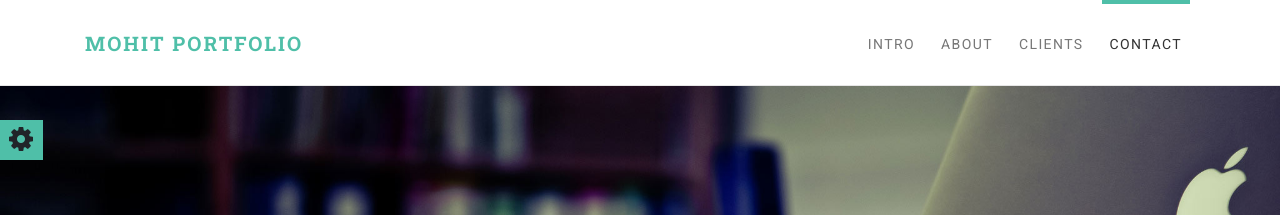
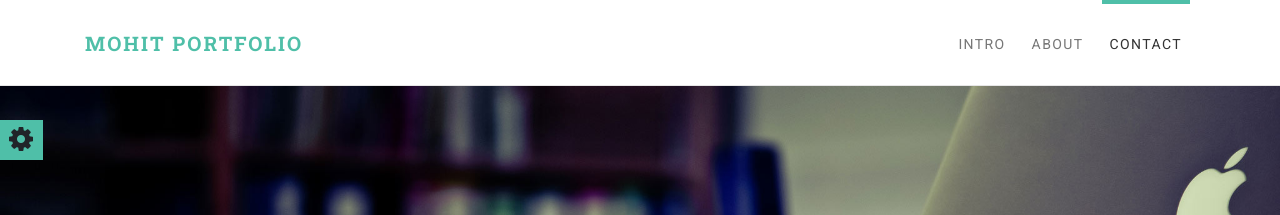
Before and after one commit to mohit12390/mywebsite, a plain HTML site: page index.html in a window 1280 px wide. Shown: the top 215 px of the page. Drawn offline with Linux system fonts and the light colour scheme.

Commit message:
Update index.html

```diff
--- a/index.html
+++ b/index.html
@@ -42,7 +42,7 @@
              <!-- <li class="nav-item"><a href="#services" class="nav-link link-scroll">Services</a></li>-->
               <!-- <li class="nav-item"><a href="#testimonials" class="nav-link link-scroll">Testimonials</a></li>-->
             <!--  <li class="nav-item"><a href="#references" class="nav-link link-scroll">My work</a></li>-->
-              <li class="nav-item"><a href="#customers" class="nav-link link-scroll">Clients</a></li>
+            <!--  <li class="nav-item"><a href="#customers" class="nav-link link-scroll">Clients</a></li> -->
               <li class="nav-item"><a href="#contact" class="nav-link link-scroll">Contact</a></li>
             </ul>
           </div>
```
